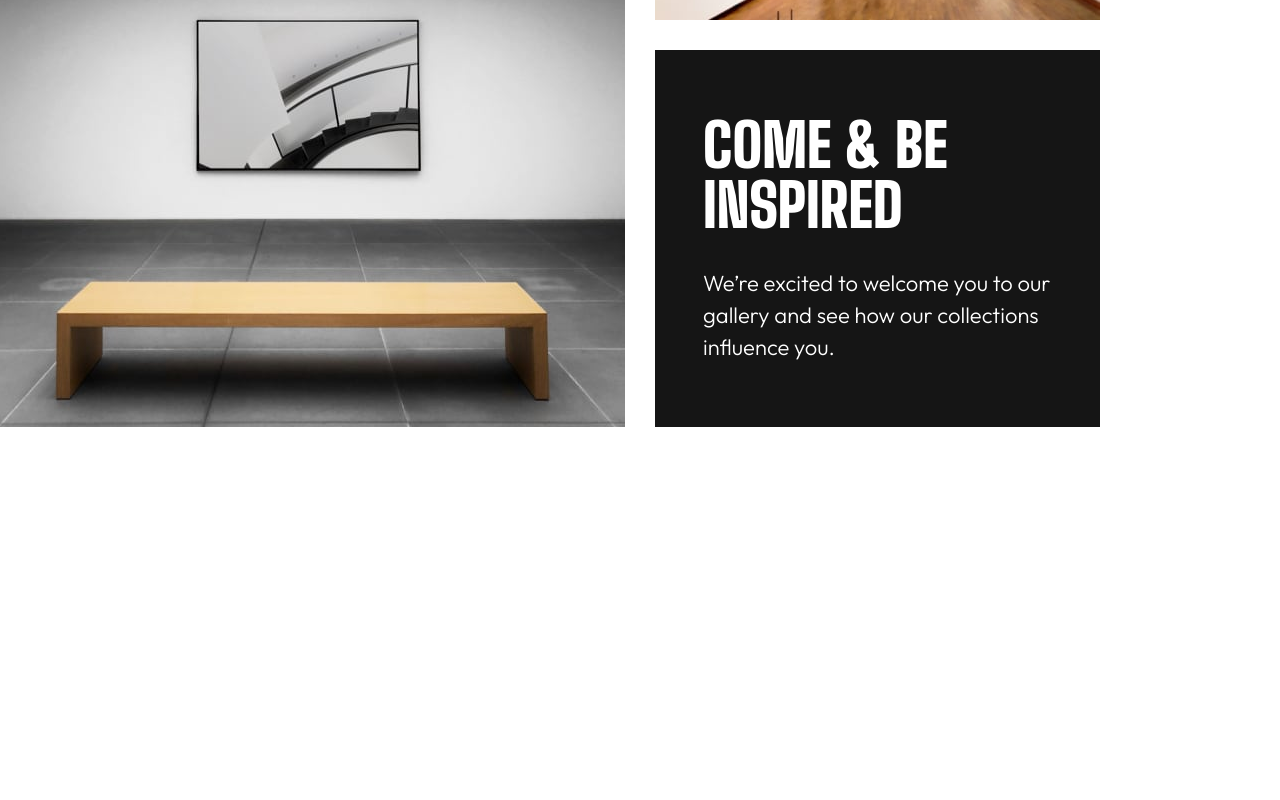
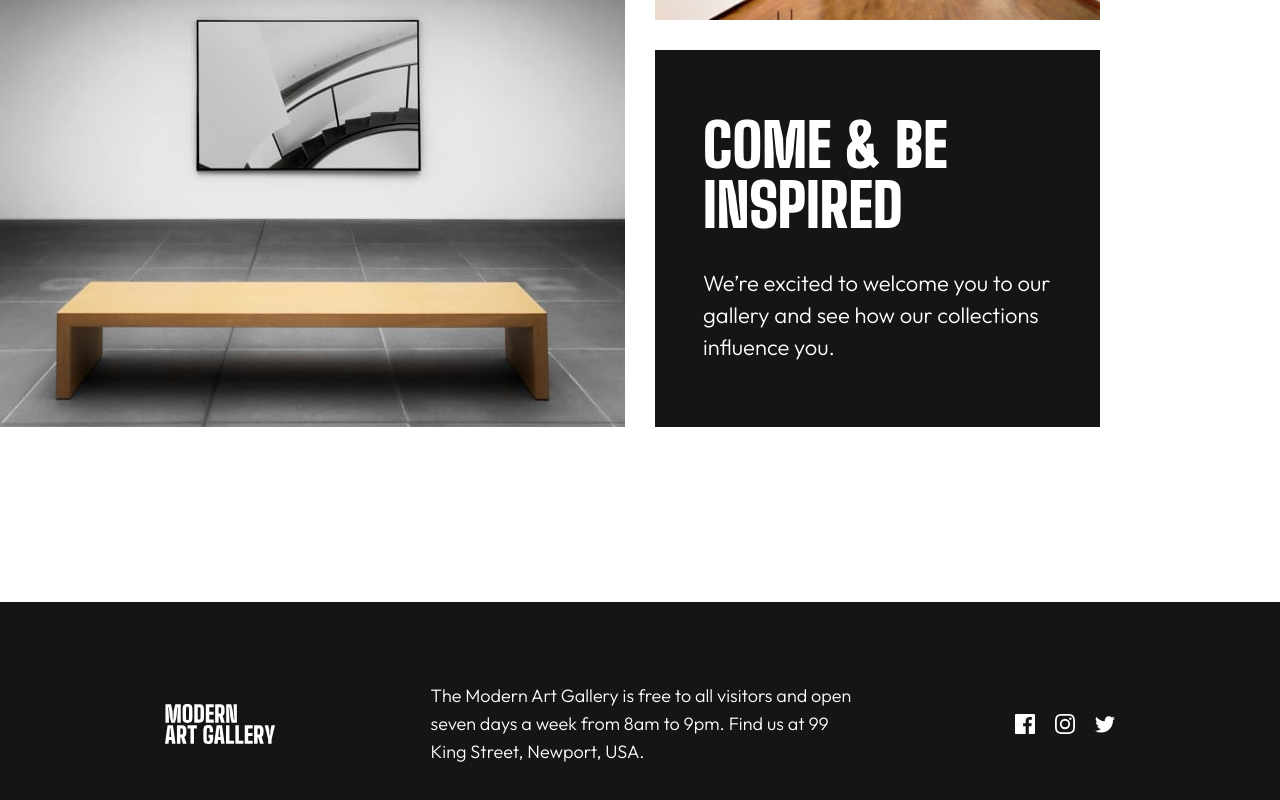
Before and after one commit to caarlosdamian/art-gallery, a React (Vite) app: page / in a window 1280 px wide. Shown: the part 1798-2598 px from the top of the page. Before the commit the page ends 2225 px from the top, so only its background shows below. Built offline with nearby package versions, Linux system fonts and the light colour scheme.

Commit message:
added footer to main page

```diff
--- a/src/components/Button/Button.scss
+++ b/src/components/Button/Button.scss
@@ -2,15 +2,17 @@
   display: flex;
   cursor: pointer;
   z-index: 1;
+  text-decoration: none;
+
   .button__container-button {
     background: #d5966c;
     padding: 24px;
-  cursor: pointer;
+    cursor: pointer;
+  }
 
-  }
   .button__container-input {
     width: 204px;
-
+    cursor: pointer;
     font-family: "Big Shoulders Display";
     font-style: normal;
     font-weight: 800;
@@ -23,4 +25,14 @@
     color: #ffffff;
     border: none;
   }
+
+  &:hover {
+    .button__container-input {
+      background: #d5966c;
+    }
+
+    .button__container-button {
+      background: #151515;
+    }
+  }
 }
--- a/src/components/Button/Button.tsx
+++ b/src/components/Button/Button.tsx
@@ -2,17 +2,17 @@
 import ArrowRight from "../../assets/icon-arrow-right.svg";
 import ArrowLeft from "../../assets/icon-arrow-left.svg";
 import "./Button.scss";
+import { Link } from "react-router-dom";
 
 export const Button = () => {
   return (
-    <div className="button__container">
-
+    <Link className="button__container" to="/location">
       <button className="button__container-input">OUR LOCATION</button>
       <img
         className="button__container-button"
         src={ArrowRight}
         alt="ArrowRight"
       />
-    </div>
+    </Link>
   );
 };
--- a/src/pages/Home/Home.scss
+++ b/src/pages/Home/Home.scss
@@ -1,9 +1,12 @@
 .home__container {
+  display: flex;
+  align-items: center;
+  justify-content: space-between;
+  flex-direction: column;
+  .home__container-wrapper {
     display: grid;
-  grid-template-columns: repeat(3, 1fr);
+    grid-template-columns: repeat(3,1fr);
     width: 100%;
-  height: 100vh;
-
     .home__right {
       position: relative;
       width: 350px;
@@ -25,8 +28,6 @@
         }
       }
     }
-}
-
     .home__left {
       background: #151515;
       position: relative;
@@ -89,7 +90,10 @@
     }
     .home__middle {
       height: 100vh;
+      max-width: 540px;
       .hero__img {
         height: 100vh;
       }
     }
+  }
+}
--- a/src/pages/Home/Home.tsx
+++ b/src/pages/Home/Home.tsx
@@ -5,6 +5,7 @@
 import { useLocation } from "react-router-dom";
 import { Button } from "../../components/Button/Button";
 import { HomeMiddle } from "../../sections/HomeMiddle/HomeMiddle";
+import { Footer } from "../../sections/Footer/Footer";
 
 export const Home = () => {
   const location = useLocation();
@@ -12,8 +13,8 @@
   return (
     <>
       <div className="home__container">
+        <div className="home__container-wrapper">
           <div className="home__left">
-          {" "}
             <h1 className="home__header">
               MODER<strong className="strong-header_single">N</strong>
             </h1>
@@ -29,14 +30,16 @@
             <div className="right__wrapper">
               <p className="home__right-text">
                 The arts in the collection of the Modern Art Gallery all started
-              from a spark of inspiration. Will these pieces inspire you? Visit
-              us and find out.
+                from a spark of inspiration. Will these pieces inspire you?
+                Visit us and find out.
               </p>
-            <Button/>
+              <Button />
             </div>
           </div>
         </div>
-      <HomeMiddle/>
+        <HomeMiddle />
+        <Footer/>
+      </div>
     </>
   );
 };
--- a/src/sections/Footer/Footer.scss
+++ b/src/sections/Footer/Footer.scss
@@ -0,0 +1,33 @@
+.footer__container {
+  height: 244px;
+  width: 100%;
+  display: flex;
+  justify-content: space-between;
+  align-items: center;
+  padding: 80px 165px;
+  margin-top: 800px;
+  background: #151515;
+
+  .footer__text {
+    font-family: "Outfit";
+    font-style: normal;
+    font-weight: 300;
+    font-size: 18px;
+    line-height: 28px;
+    width: 430px;
+    color: #ffffff;
+  }
+  .footer_social-container {
+    display: flex;
+    justify-content: space-between;
+    align-items: center;
+    gap: 20px;
+    .icon {
+      cursor: pointer;
+
+      &:hover {
+        filter: invert(0.5) sepia(1);
+      }
+    }
+  }
+}
--- a/src/sections/Footer/Footer.tsx
+++ b/src/sections/Footer/Footer.tsx
@@ -1,7 +1,35 @@
-import React from 'react'
+import React from "react";
+import logo from "../../assets/logo-light.svg";
+import "./Footer.scss";
 
 export const Footer = () => {
   return (
-    <div>Footer</div>
-  )
-}
+    <footer className="footer__container">
+      <img src={logo} className="footer__header" alt="logo" />
+      <p className="footer__text">
+        The Modern Art Gallery is free to all visitors and open seven days a
+        week from 8am to 9pm. Find us at 99 King Street, Newport, USA.
+      </p>
+      <div className="footer_social-container">
+        <svg  className="icon" width="20" height="20" xmlns="http://www.w3.org/2000/svg" >
+          <path
+            d="M18.896 0H1.104C.494 0 0 .494 0 1.104v17.793C0 19.506.494 20 1.104 20h9.58v-7.745H8.076V9.237h2.606V7.01c0-2.583 1.578-3.99 3.883-3.99 1.104 0 2.052.082 2.329.119v2.7h-1.598c-1.254 0-1.496.597-1.496 1.47v1.928h2.989l-.39 3.018h-2.6V20h5.098c.608 0 1.102-.494 1.102-1.104V1.104C20 .494 19.506 0 18.896 0Z"
+            fill="#FFF"
+          />
+        </svg>
+        <svg  className="icon" width="20" height="20" xmlns="http://www.w3.org/2000/svg">
+          <path
+            d="M10 1.802c2.67 0 2.987.01 4.042.059 2.71.123 3.975 1.409 4.099 4.099.048 1.054.057 1.37.057 4.04 0 2.672-.01 2.988-.057 4.042-.124 2.687-1.387 3.975-4.1 4.099-1.054.048-1.37.058-4.041.058-2.67 0-2.987-.01-4.04-.058-2.718-.124-3.977-1.416-4.1-4.1-.048-1.054-.058-1.37-.058-4.041 0-2.67.01-2.986.058-4.04.124-2.69 1.387-3.977 4.1-4.1 1.054-.048 1.37-.058 4.04-.058ZM10 0C7.284 0 6.944.012 5.877.06 2.246.227.227 2.242.061 5.877.01 6.944 0 7.284 0 10s.012 3.057.06 4.123c.167 3.632 2.182 5.65 5.817 5.817 1.067.048 1.407.06 4.123.06s3.057-.012 4.123-.06c3.629-.167 5.652-2.182 5.816-5.817.05-1.066.061-1.407.061-4.123s-.012-3.056-.06-4.122C19.777 2.249 17.76.228 14.124.06 13.057.01 12.716 0 10 0Zm0 4.865a5.135 5.135 0 1 0 0 10.27 5.135 5.135 0 0 0 0-10.27Zm0 8.468a3.333 3.333 0 1 1 0-6.666 3.333 3.333 0 0 1 0 6.666Zm5.338-9.87a1.2 1.2 0 1 0 0 2.4 1.2 1.2 0 0 0 0-2.4Z"
+            fill="#FFF"
+          />
+        </svg>
+        <svg  className="icon" width="20" height="17" xmlns="http://www.w3.org/2000/svg">
+          <path
+            d="M20 2.172a8.192 8.192 0 0 1-2.357.646 4.11 4.11 0 0 0 1.805-2.27 8.22 8.22 0 0 1-2.606.996A4.096 4.096 0 0 0 13.847.248c-2.65 0-4.596 2.472-3.998 5.037A11.648 11.648 0 0 1 1.392 1a4.109 4.109 0 0 0 1.27 5.478 4.086 4.086 0 0 1-1.858-.513c-.045 1.9 1.318 3.679 3.291 4.075a4.113 4.113 0 0 1-1.853.07 4.106 4.106 0 0 0 3.833 2.849A8.25 8.25 0 0 1 0 14.658a11.616 11.616 0 0 0 6.29 1.843c7.618 0 11.923-6.434 11.663-12.205A8.354 8.354 0 0 0 20 2.172Z"
+            fill="#FFF"
+          />
+        </svg>
+      </div>
+    </footer>
+  );
+};
```
Also changed, not shown: src/sections/HomeMiddle/HomeMiddle.tsx (+9 -6 lines). Lines whose indentation alone changed are shown as unchanged.
